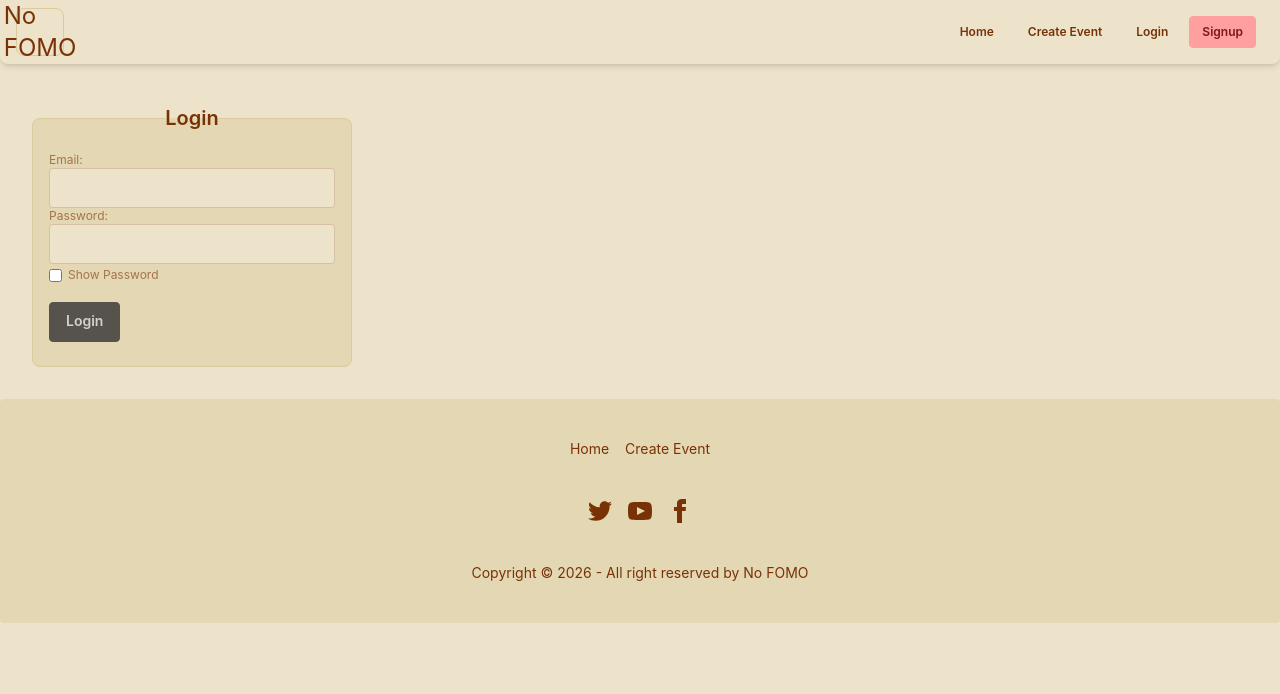
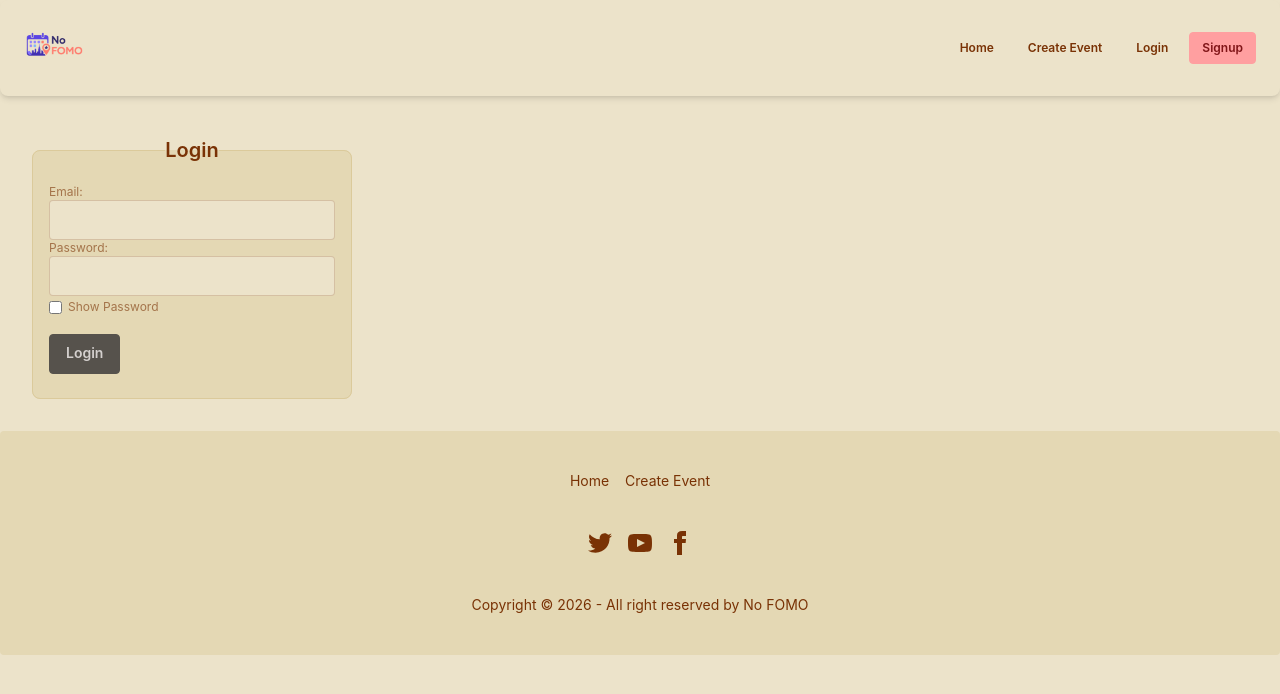
Before and after one commit to krishnaghosh2081/WBS-EventScheduler, a React (Vite) app: page /login in a window 1280 px wide. Shown: the top 694 px of the page. Built offline with nearby package versions, Linux system fonts and the light colour scheme; the HTML template or start-up script is replaced by a standard one.

Commit message:
Added logo

```diff
--- a/src/components/Navbar.jsx
+++ b/src/components/Navbar.jsx
@@ -1,5 +1,7 @@
 import { NavLink } from 'react-router';
 import { useAuthenticationContext } from '../context/AuthenticationContext';
+
+import logo from '../assets/logo.png';
 
 const Navbar = () => {
   const { token } = useAuthenticationContext();
@@ -11,9 +13,7 @@ const Navbar = () => {
     <div className="navbar bg-base-100 shadow-md rounded-box px-4">
       {/* Logo Placeholder */}
       <div className="navbar-start">
-        <div className="w-12 h-12 rounded-box border border-base-300 flex items-center justify-center">
-          No FOMO
-        </div>
+        <img src={logo} alt="No FOMO Logo" className="h-20 w-auto" />
       </div>
 
       {/* Navigation */}
```
Also changed, not shown: src/assets/logo.png (added), 1 other file (tests, documents, lock files or other folders).
